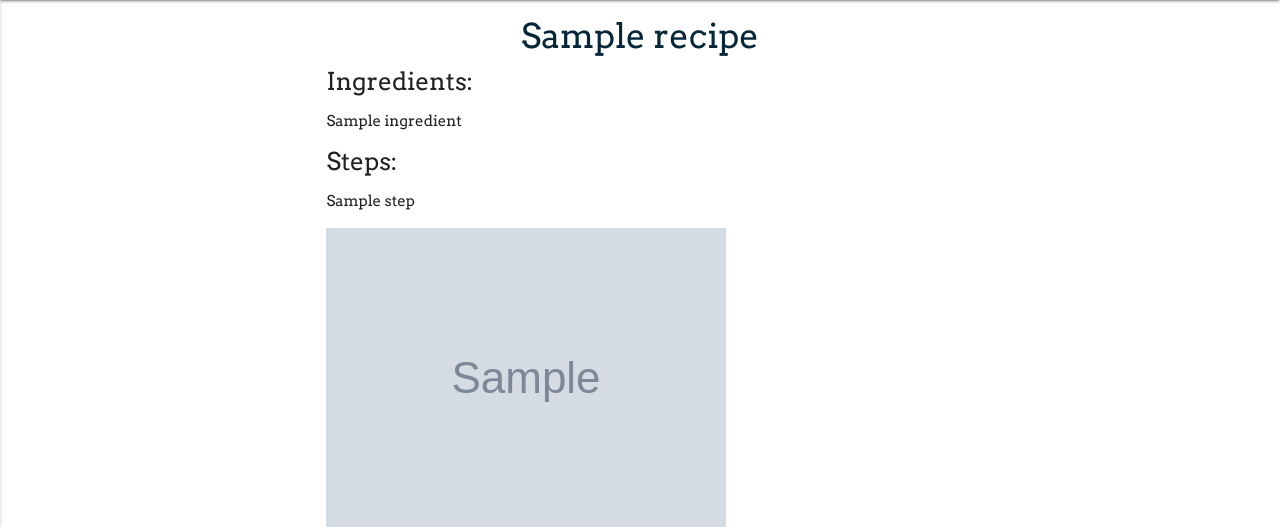
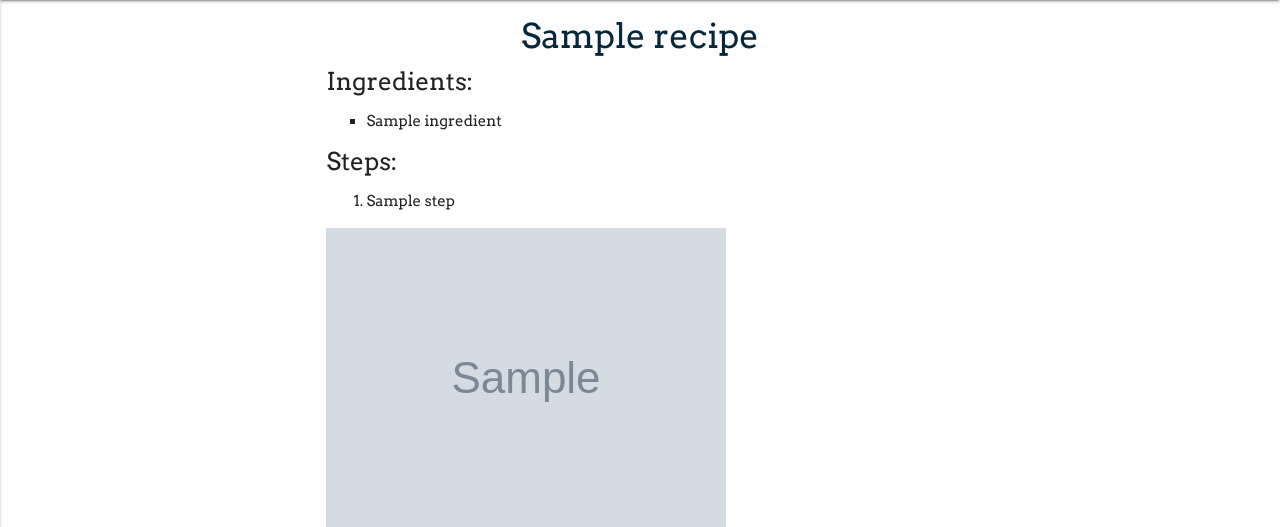
Before and after one commit to kompeet/third-milestone-project, a Flask app: template templates/recipe_page.html in a window 1280 px wide. Shown: the part 64-591 px from the top of the page. Run offline with Flask 2, Linux system fonts and the light colour scheme; the template is opened without the code that fills it: most values are stand-ins (such as "Sample title", 1, 10 or a date in 2020); grey boxes marked "Sample" are stand-in pictures; some libraries are stand-ins or nearby versions; some web fonts are replaced.

Commit message:
Unordered and ordered list added to recipe page

```diff
--- a/templates/recipe_page.html
+++ b/templates/recipe_page.html
@@ -6,18 +6,17 @@
       <div class="col md7">
          <h4 class="card-title center"> {{recipe.title}} </h4>
          <h5> Ingredients: </h5>
-        <ul>
+        <ol style="list-style-type:square;">
         {% for ingredient in ingredients %}
             <li>{{ ingredient }}</li>
         {% endfor %}
-        </ul>
+        </ol>
          <h5> Steps: </h5>
-         <ul>
+         <ol>
          {% for step in steps %}
         <li>{{ step }}</li>
         {% endfor %}
-         </ul>
-
+         </ol>
       </div>
       <div class="col md5">
          <img alt="picture" class="responsive-img" src="{{recipe.picture}}">
```
